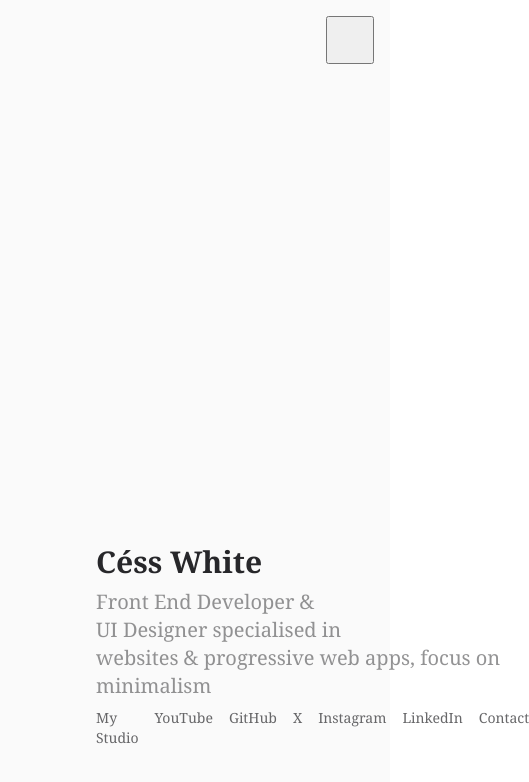
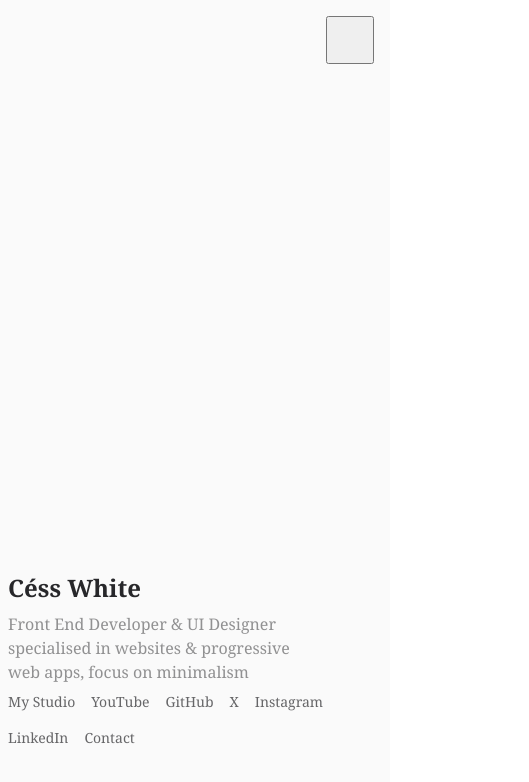
Before and after one commit to cesswhite/personal-website-v2, a Nuxt app: page / in a window 390 px wide. Shown: the top 782 px of the page, 529 px wide, since content can reach past the window. Built offline with nearby package versions, Linux system fonts and the light colour scheme.

Commit message:
[ADD] - Responside design

```diff
--- a/app.vue
+++ b/app.vue
@@ -1,6 +1,6 @@
 <template>
   <div id="__app" class="h-auto w-full relative">
-    <main role="main" class="font-serif h-auto bg-zinc-200/20 dark:bg-dark-900">
+    <main role="main" class="font-serif h-auto bg-zinc-200/20 dark:bg-dark-800">
       <NuxtPage />
     </main>
   </div>
--- a/pages/index.vue
+++ b/pages/index.vue
@@ -1,61 +1,68 @@
 <template>
-  <div class="w-full h-auto min-h-screen relative">
+  <div class="w-full h-screen relative">
     <div class="absolute top-4 right-4">
       <AppSwitchMode />
     </div>
-    <div class="absolute bottom-24 left-24 flex flex-col gap-2">
-      <h1 class="text-3xl text-zinc-800 dark:text-zinc-50">Céss White</h1>
-      <p class="text-xl text-zinc-800/50 w-full dark:text-zinc-50/50">
-        Front End Developer & UI Designer specialised in <br />
+    <div
+      class="absolute bottom-24 w-full px-2 lg:bottom-24 lg:left-24 flex flex-col gap-2"
+    >
+      <h1 class="text-2xl lg:text-3xl text-zinc-800 dark:text-zinc-50">
+        Céss White
+      </h1>
+      <p
+        class="text-base lg:text-xl text-zinc-800/50 w-full dark:text-zinc-50/50"
+      >
+        Front End Developer & UI Designer specialised in
+        <br class="hidden lg:flex" />
         websites & progressive web apps, focus on minimalism
       </p>
-      <div class="flex gap-4">
+      <div class="flex gap-4 w-full flex-wrap items-center justify-start">
         <NuxtLink
           to="https://www.ecostudios.dev/"
           target="blank"
-          class="text-sm text-zinc-800/70 hover:text-zinc-900 dark:text-zinc-50/70 dark:hover:text-zinc-50"
+          class="inline-block text-sm text-zinc-800/70 hover:text-zinc-900 dark:text-zinc-50/70 dark:hover:text-zinc-50"
         >
           My Studio
         </NuxtLink>
         <NuxtLink
           to="https://www.youtube.com/channel/UCrLXsqIkrCsRawK2R3HEmbQ"
           target="blank"
-          class="text-sm text-zinc-800/70 hover:text-zinc-900 dark:text-zinc-50/70 dark:hover:text-zinc-50"
+          class="inline-block text-sm text-zinc-800/70 hover:text-zinc-900 dark:text-zinc-50/70 dark:hover:text-zinc-50"
         >
           YouTube
         </NuxtLink>
         <NuxtLink
           to="https://github.com/cesswhite"
           target="blank"
-          class="text-sm text-zinc-800/70 hover:text-zinc-900 dark:text-zinc-50/70 dark:hover:text-zinc-50"
+          class="inline-block text-sm text-zinc-800/70 hover:text-zinc-900 dark:text-zinc-50/70 dark:hover:text-zinc-50"
         >
           GitHub
         </NuxtLink>
         <NuxtLink
           to="https://twitter.com/cesswhite_"
           target="blank"
-          class="text-sm text-zinc-800/70 hover:text-zinc-900 dark:text-zinc-50/70 dark:hover:text-zinc-50"
+          class="inline-block text-sm text-zinc-800/70 hover:text-zinc-900 dark:text-zinc-50/70 dark:hover:text-zinc-50"
         >
           X
         </NuxtLink>
         <NuxtLink
           to="https://www.instagram.com/cess_armando/"
           target="blank"
-          class="text-sm text-zinc-800/70 hover:text-zinc-900 dark:text-zinc-50/70 dark:hover:text-zinc-50"
+          class="inline-block text-sm text-zinc-800/70 hover:text-zinc-900 dark:text-zinc-50/70 dark:hover:text-zinc-50"
         >
           Instagram
         </NuxtLink>
         <NuxtLink
           to="https://www.linkedin.com/in/cesswhite/"
           target="blank"
-          class="text-sm text-zinc-800/70 hover:text-zinc-900 dark:text-zinc-50/70 dark:hover:text-zinc-50"
+          class="inline-block text-sm text-zinc-800/70 hover:text-zinc-900 dark:text-zinc-50/70 dark:hover:text-zinc-50"
         >
           LinkedIn
         </NuxtLink>
         <NuxtLink
           to="mailto:acessloop@gmail.com?subject = More info about "
           target="blank"
-          class="text-sm text-zinc-800/70 hover:text-zinc-900 dark:text-zinc-50/70 dark:hover:text-zinc-50"
+          class="inline-block text-sm text-zinc-800/70 hover:text-zinc-900 dark:text-zinc-50/70 dark:hover:text-zinc-50"
         >
           Contact
         </NuxtLink>
```
